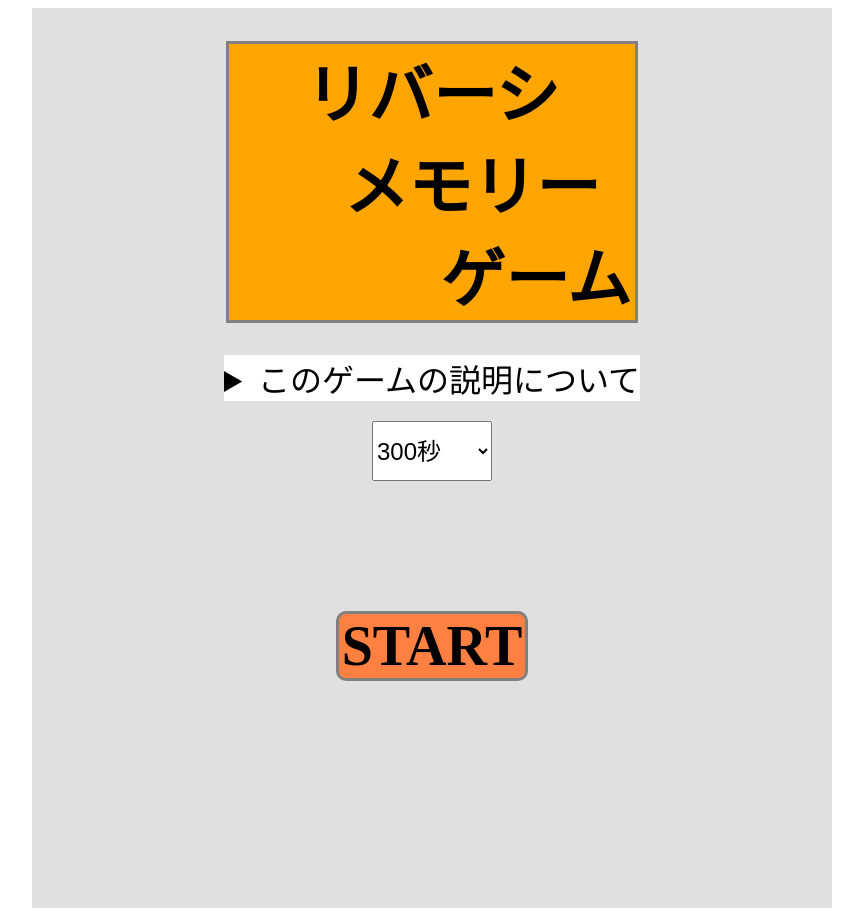
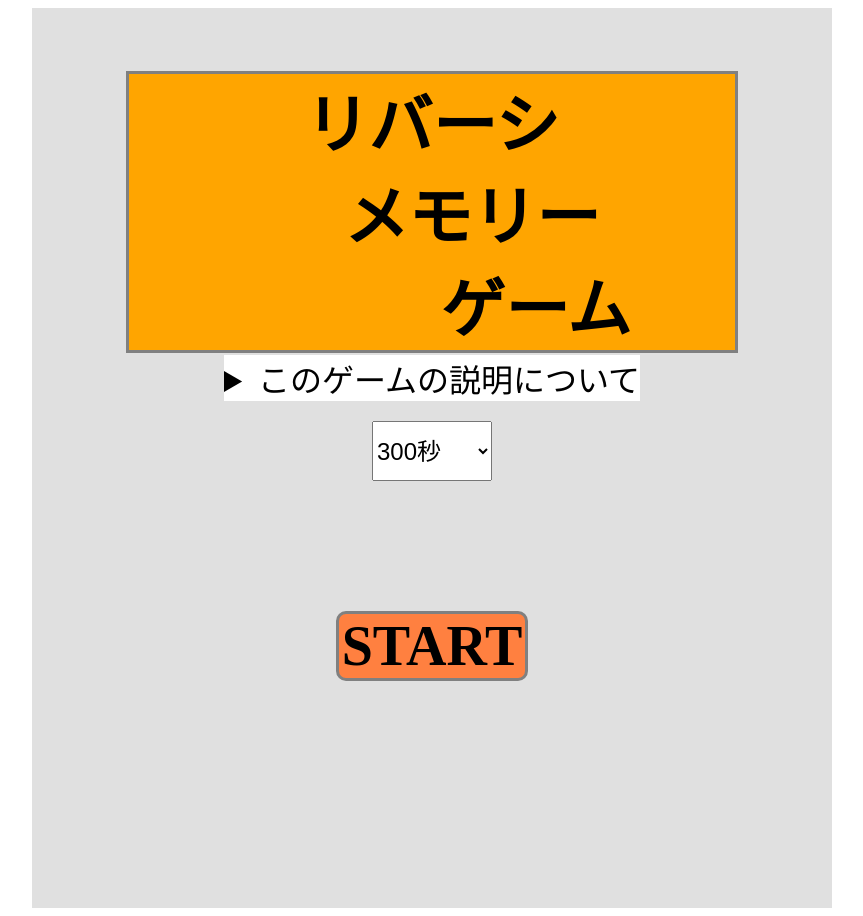
Before and after one commit to hisato-kozuki/reversi-memory-game, a website: page index.html in a window 1280 px wide. Shown: the whole page, without its empty margins (208-1071 px from the left). Drawn offline with Linux system fonts and the light colour scheme.

Commit message:
Update index.html

```diff
--- a/index.html
+++ b/index.html
@@ -14,9 +14,9 @@
         border: 3px solid gray;
         background-color: orange;
         position: absolute;
-        top: 30px;
+        top: 60px;
         text-align: center;
-        width:fit-content;
+        width:600px;
         padding-left: 3px;
         padding-right: 3px;
         margin: 3px;
```
